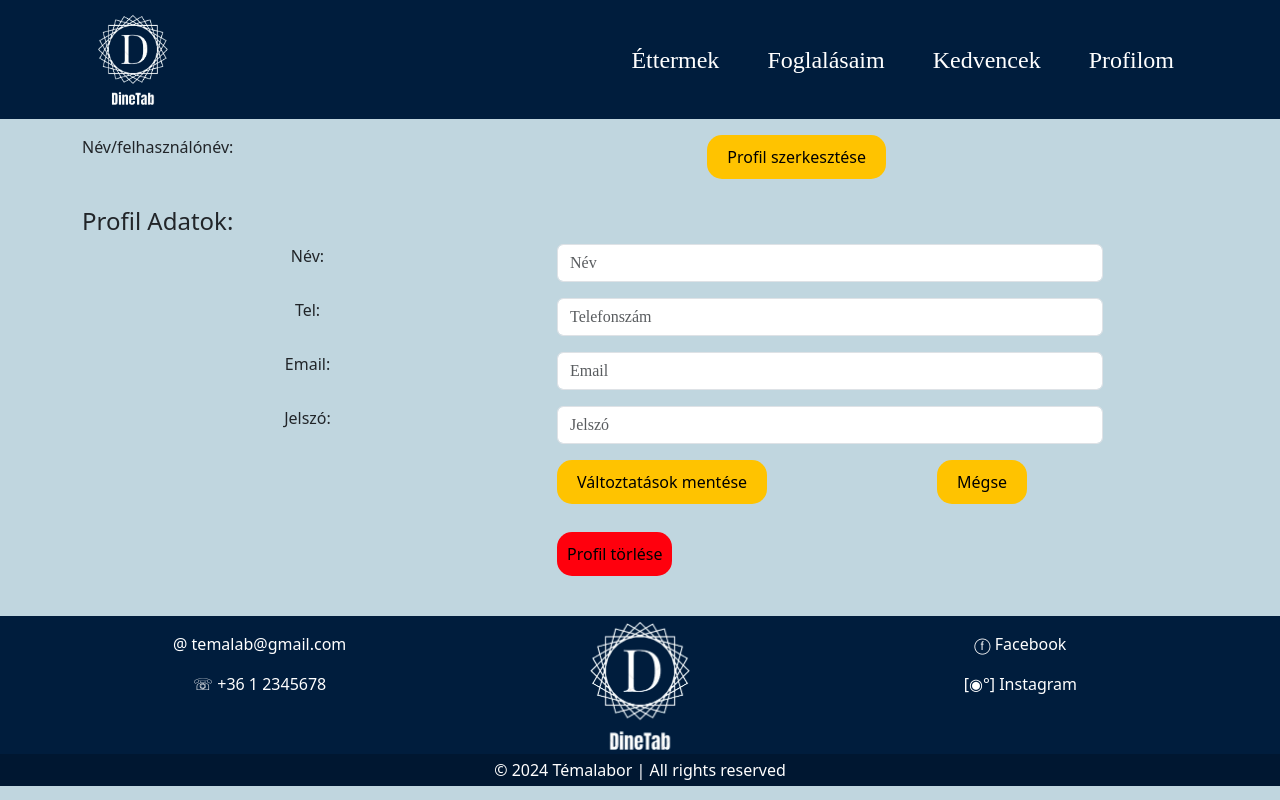
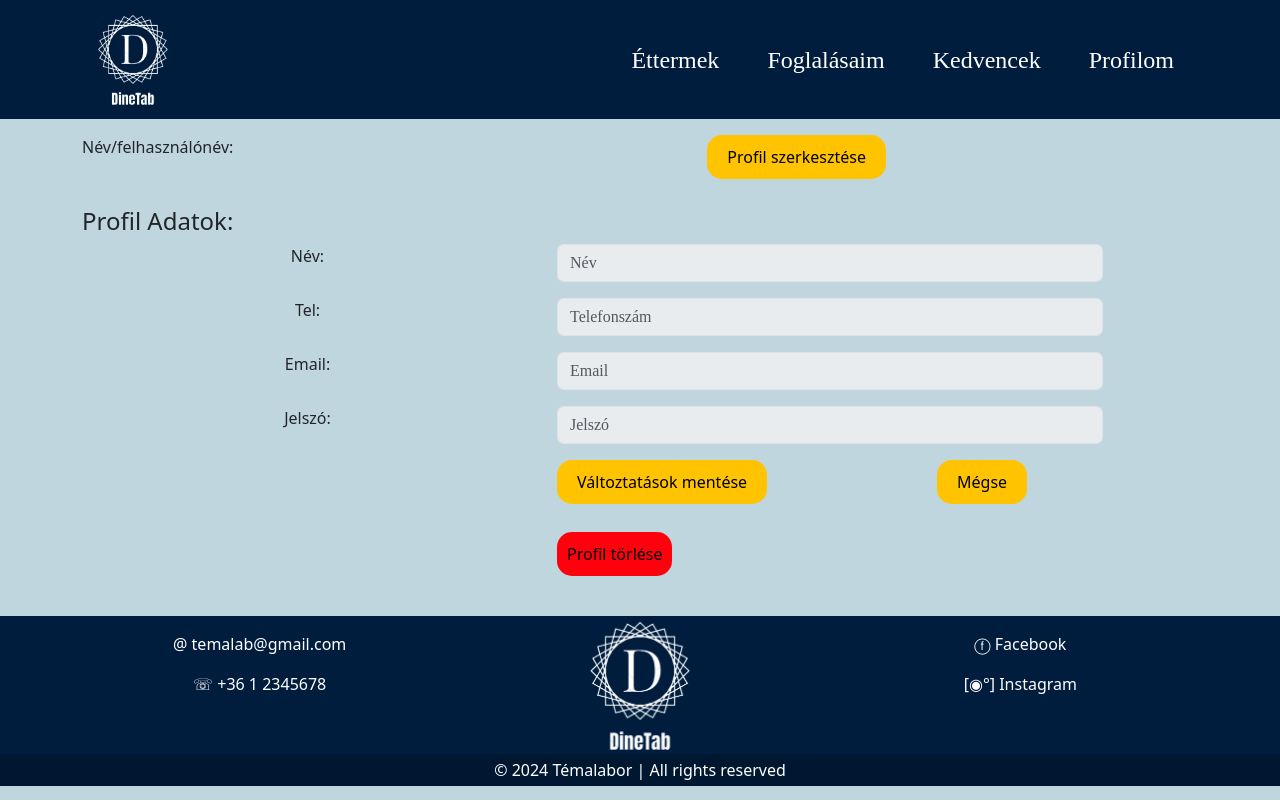
Before and after one commit to dudigeri0303/Temalab, a React (Vite) app in the folder TemalabFrontEnd/: page /profile in a window 1280 px wide. Built offline with nearby package versions, Linux system fonts and the light colour scheme; a web font is replaced by a local one.

Commit message:
Enable and disable modifications on profile implemented.

```diff
--- a/TemalabFrontEnd/src/sections/Profile.jsx
+++ b/TemalabFrontEnd/src/sections/Profile.jsx
@@ -1,5 +1,5 @@
 import "../App.css";
-import React, { useEffect } from "react";
+import React, { useEffect, useState } from "react";
 import Navbar from "../components/Navbar";
 
 export default function Profile() {
@@ -36,6 +36,18 @@ export default function Profile() {
     }
   };
 
+  {/*reactban:state hook kell, hogy azonnal renderelje a változást*/}
+  const [modifiable, setModifiable] = useState(false);
+
+  const modify = () => {
+    setModifiable(true);
+  };
+
+  const cancelModify = () => {
+    setModifiable(false);
+    {/*fv. hívás: Visszatölti a régi az utolsó mentett adatokat*/}
+  };
+
   return (
     <>
       <Navbar></Navbar>
@@ -50,7 +62,7 @@ export default function Profile() {
 
             <div className="col-md-8">
               <div className="col-md-3 offset-md-4 mb-2">
-                <button type="button" className="avgbtn float-md-right">
+                <button onClick={modify} type="button" className="avgbtn float-md-right">
                   Profil szerkesztése
                 </button>
               </div>
@@ -73,6 +85,7 @@ export default function Profile() {
                   id="nameForProfile"
                   name="nameForProfile"
                   placeholder="Név"
+                  disabled={!modifiable}
                   required
                 />
               </div>
@@ -93,6 +106,7 @@ export default function Profile() {
                   id="telForProfile"
                   name="telForProfile"
                   placeholder="Telefonszám"
+                  disabled={!modifiable}
                   required
                 />
               </div>
@@ -113,6 +127,7 @@ export default function Profile() {
                   id="emailForProfile"
                   name="emailForProfile"
                   placeholder="Email"
+                  disabled={!modifiable}
                   required
                 />
               </div>
@@ -133,6 +148,7 @@ export default function Profile() {
                   id="passwordForProfile"
                   name="passwordForProfile"
                   placeholder="Jelszó"
+                  disabled={!modifiable}
                   required
                 />
               </div>
@@ -146,7 +162,7 @@ export default function Profile() {
               </button>
             </div>
             <div className="col-md-2 offset-md-1 mb-2">
-              <button type="button" className="avgbtn">
+              <button onClick={cancelModify} type="button" className="avgbtn">
                 Mégse
               </button>
             </div>
```
